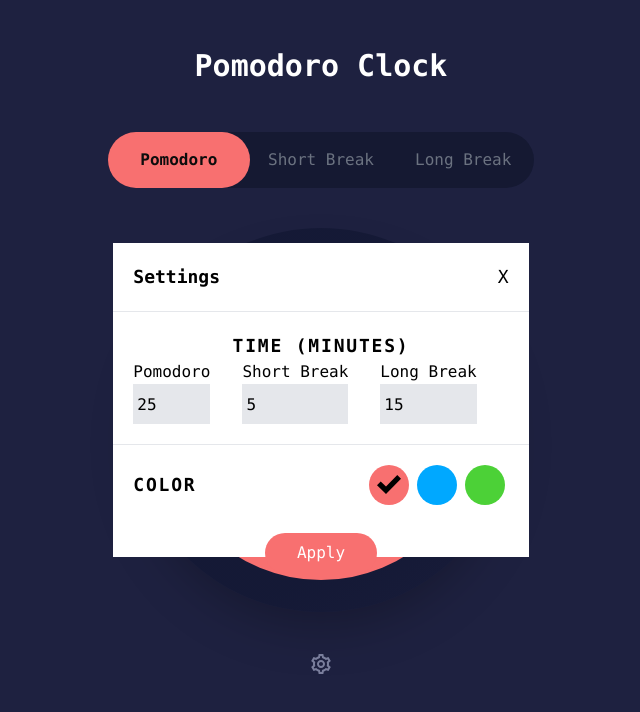
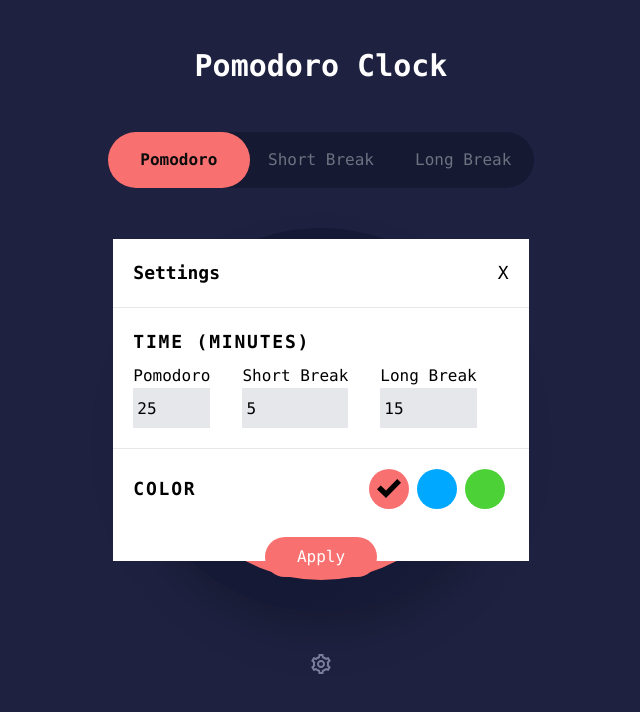
Before and after one commit to Danielstep4/Portfolio, a Vue app in the folder pomodoro-app/: page / in a window 1280 px wide. Both pictures are taken after a click on the button 640 px from the left and 664 px from the top of the page. Shown: the top 712 px of the page, without its empty margins (319-959 px from the left). Built offline with nearby package versions, Linux system fonts and the light colour scheme.

Commit message:
fixed settings span alignment

```diff
--- a/pomodoro-app/src/components/Settings.vue
+++ b/pomodoro-app/src/components/Settings.vue
@@ -37,8 +37,8 @@
           <button @click="handleModal">X</button>
         </div>
         <hr />
-        <div class="p-5">
-          <span class="uppercase tracking-widest font-bold text-lg"
+        <div class="p-5 flex flex-col items-start">
+          <span class="uppercase tracking-widest font-bold text-lg pb-2"
             >time (minutes)</span
           >
           <div class="flex flex-row">
```
